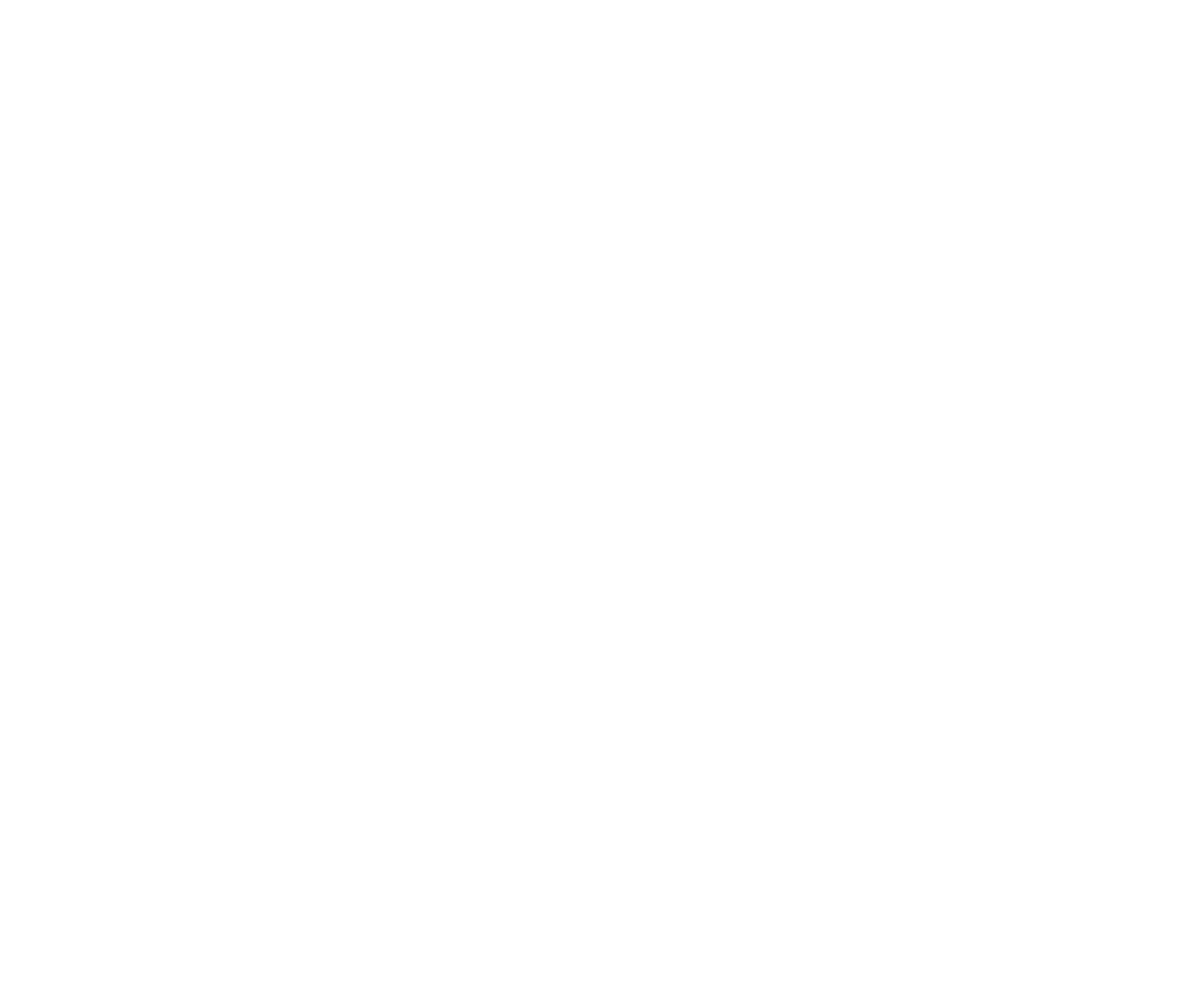
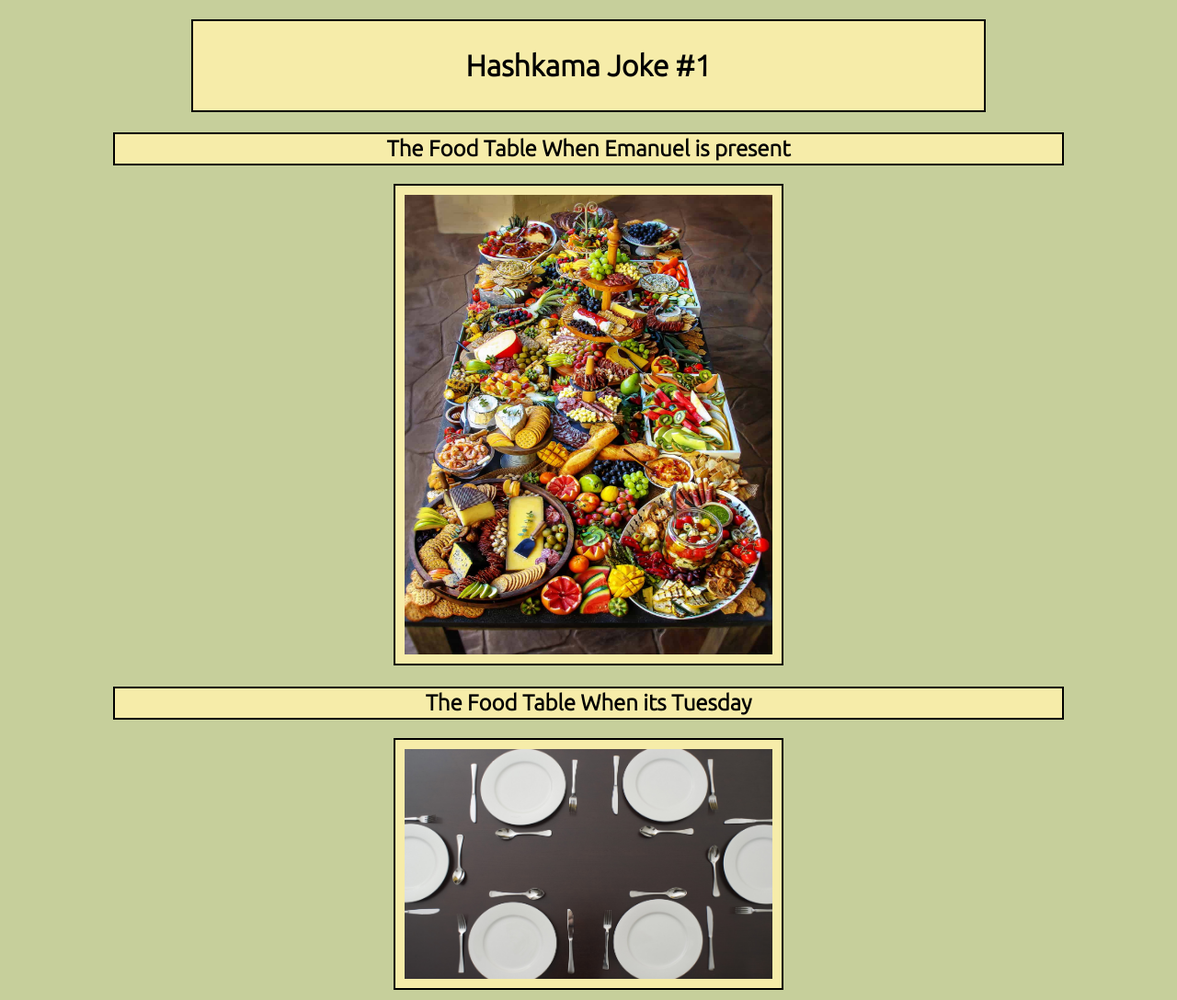
Before and after one commit to thenorthlotans/Neve-Meme-1, a plain HTML site: page index.html in a window 1280 px wide. Shown: the whole page at 92% size. Before the commit the page ends 800 px from the top, so only its background shows below. Drawn offline with Linux system fonts and the light colour scheme.

Commit message:
i have finished the beginning of the project

```diff
--- a/index.html
+++ b/index.html
@@ -4,8 +4,23 @@
     <meta charset="UTF-8">
     <meta name="viewport" content="width=device-width, initial-scale=1.0">
     <title>Neve-Meme-One</title>
+    <link rel="stylesheet" href="./styles.css">
+    <link rel="preconnect" href="https://fonts.googleapis.com">
+    <link rel="preconnect" href="https://fonts.gstatic.com" crossorigin>
+    <link href="https://fonts.googleapis.com/css2?family=Ubuntu:wght@300&display=swap" rel="stylesheet">
 </head>
 <body>
+    <div class="everything">
+        <h1>Hashkama Joke #1</h1>
+        <div id="imageone">
+            <h2>The Food Table When Emanuel is present</h2>
+            <img class="images" src="./assets/photos/The-BakerMama-Grazing-Table-7802.jpg" alt="a table full of food">
 
+        </div>
+        <div id="imagetwo">
+            <h2>The Food Table When its Tuesday</h2>
+            <img class="images" src="./assets/photos/table_plates_cuttlery.jpg" alt="an empty table" />
+        </div>
+    </div>
 </body>
 </html>
--- a/styles.css
+++ b/styles.css
@@ -0,0 +1,43 @@
+body{
+    background-color: #C6CF9B;
+}
+h1{
+    background-color:#F6ECA9 ;
+    color: black;
+    padding-bottom: 30px;
+    padding-top: 30px;
+    margin-left: 200px;
+    margin-right: 200px;
+    border: black solid 2px;
+}
+.everything{
+    font-family: Ubuntu;
+    text-align: center;
+}
+
+img{
+    background-color: #F6ECA9;
+    height: 500px;
+    width: 400px;
+    padding: 10px ;
+    border : black solid 2px !important;
+
+}
+
+#imagetwo img{
+    height: 500px;
+    width: 400px;
+}
+#imagetwo img{
+    width: 400;
+    height: 250px;
+}
+
+div h2{
+    background-color: #F6ECA9 ;
+    color: black;
+    padding: 2px;
+    margin-left: 115px;
+    margin-right: 115px;
+    border: black solid 2px ;
+}
```
Also changed, not shown: assets/photos/The-BakerMama-Grazing-Table-7802.jpg (added), assets/photos/table_plates_cuttlery.jpg (added).
